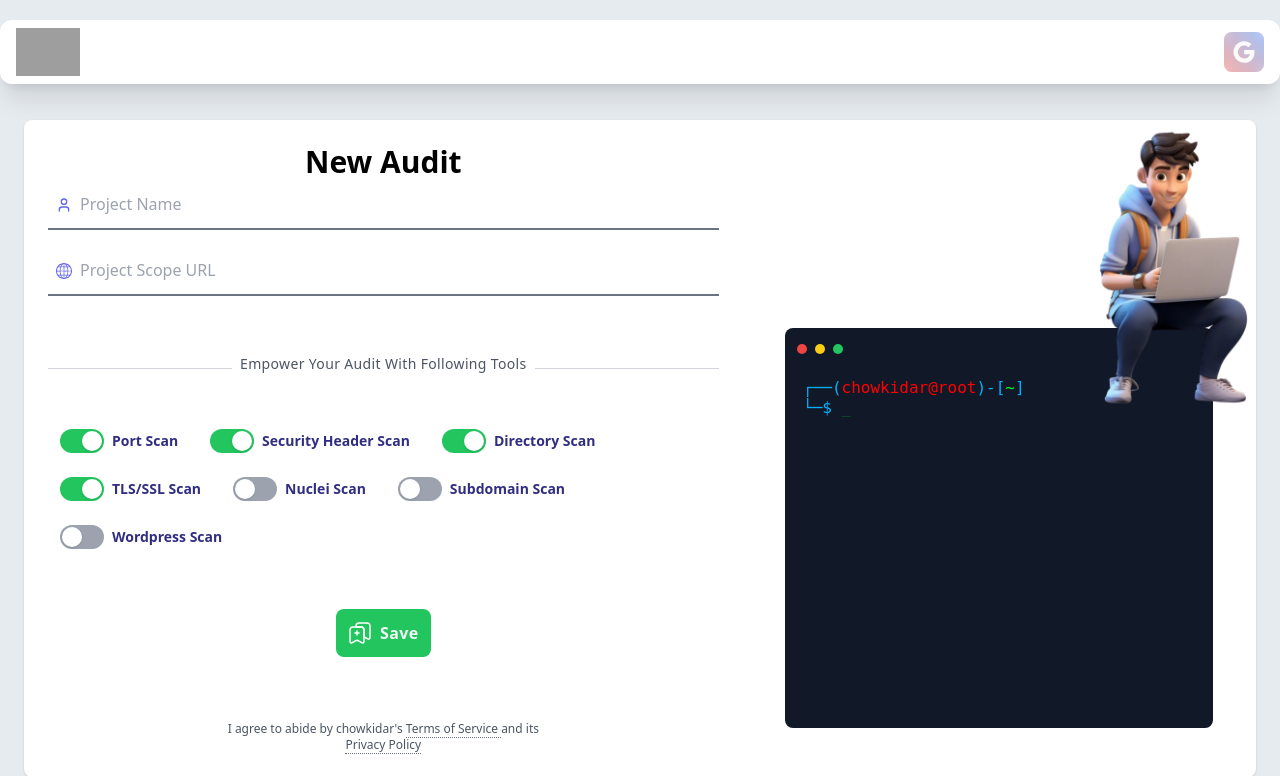
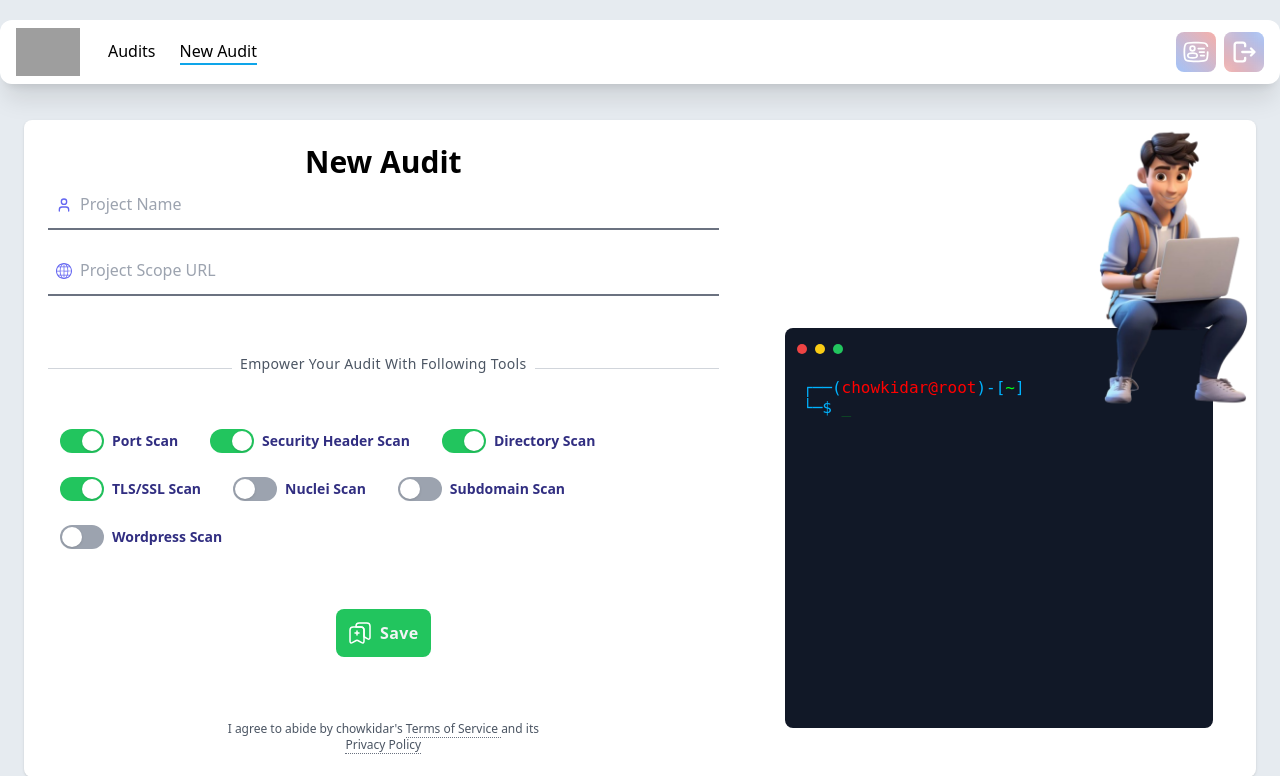
Before and after one commit to Geni-Wazir/chowkidar, a Flask app: page /audits/new in a window 1280 px wide. Shown: the top 776 px of the page. Run offline with Flask 3, Linux system fonts and the light colour scheme; the visitor is signed in with stand-in values (Sample User, id 1); parts of the project's set-up code (start-up, migrations or seed data) failed here and were passed over; some libraries are stand-ins or nearby versions; some web fonts are replaced; grey boxes are pictures that could not be loaded.

Commit message:
navbar update

```diff
--- a/chowkidar/templates/layout.html
+++ b/chowkidar/templates/layout.html
@@ -25,10 +25,34 @@
 					<img src="{{ url_for('static', filename='logo.png') }}" class="h-6 sm:h-12" alt="Chowkidar Logo">
 				</a>
 				<div class="relative flex h-12 sm:h-16 items-center justify-between text-black" id="navbar-sticky">
+					<ul class="flex text-[0.7rem] sm:text-base">
+						{% if current_user.is_authenticated %}
+						<li class="hover:bg-gray-300 px-2 sm:px-3 py-2 flex flex-col items-center rounded-xl">
+							<a href="{{ url_for('audits.audit_list') }}" {% if 'Audits' in title %}
+								class="text-black border-b-2 border-sky-500">
+								{% else %}
+								class="text-black">
+								{% endif %}
+								Audits
+							</a>
+						</li>
+						<li
+							class="hover:bg-gray-300 px-2 sm:px-3 py-2 flex flex-col items-center rounded-xl whitespace-nowrap">
+							<a href="{{ url_for('audits.add_audit') }}" {% if 'Add Audit' in title %}
+								class="text-black border-b-2 border-sky-500">
+								{% else %}
+								class="text-black">
+								{% endif %}
+								New Audit
+							</a>
+						</li>
+						{% endif %}
 
+					</ul>
 				</div>
 			</div>
 			<div class="flex items-center pl-2 sm:pl-0 md:order-2 space-x-3 md:space-x-0 rtl:space-x-reverse right-0">
+				{% if not current_user.is_authenticated %}
 				<a class="h-8 w-8 sm:h-10 sm:w-10 auth-btn group" type="btn" href="{{ url_for('utils.auth') }}">
 					<span class="svgContainer">
 						<svg class="h-4 w-4 sm:h-6 sm:w-6" viewBox="0 0 48 48" id="b" xmlns="http://www.w3.org/2000/svg"
@@ -57,6 +81,52 @@
 						<span class='text-white text-xs normal-case font-normal whitespace-nowrap'>Login</span>
 					</div>
 				</a>
+				{% else %}
+				<a class="h-8 w-8 sm:h-10 sm:w-10 mx-0 sm:mx-2 auth-btn group" type="btn"
+					href="{{ url_for('utils.profile') }}">
+					<span class="svgContainer">
+						<svg class="h-5 w-5 sm:h-7 sm:w-7" viewBox="0 0 24 24" fill="none"
+							xmlns="http://www.w3.org/2000/svg">
+							<g id="SVGRepo_bgCarrier" stroke-width="0"></g>
+							<g id="SVGRepo_tracerCarrier" stroke-linecap="round" stroke-linejoin="round"></g>
+							<g id="SVGRepo_iconCarrier">
+								<circle cx="9" cy="9" r="2" stroke="#ffffff" stroke-width="1.5"></circle>
+								<path
+									d="M13 15C13 16.1046 13 17 9 17C5 17 5 16.1046 5 15C5 13.8954 6.79086 13 9 13C11.2091 13 13 13.8954 13 15Z"
+									stroke="#ffffff" stroke-width="1.5"></path>
+								<path
+									d="M22 12C22 15.7712 22 17.6569 20.8284 18.8284C19.6569 20 17.7712 20 14 20H10C6.22876 20 4.34315 20 3.17157 18.8284C2 17.6569 2 15.7712 2 12C2 8.22876 2 6.34315 3.17157 5.17157C4.34315 4 6.22876 4 10 4H14C17.7712 4 19.6569 4 20.8284 5.17157C21.298 5.64118 21.5794 6.2255 21.748 7"
+									stroke="#ffffff" stroke-width="1.5" stroke-linecap="round"></path>
+								<path d="M19 12H15" stroke="#ffffff" stroke-width="1.5" stroke-linecap="round"></path>
+								<path d="M19 9H14" stroke="#ffffff" stroke-width="1.5" stroke-linecap="round"></path>
+								<path d="M19 15H16" stroke="#ffffff" stroke-width="1.5" stroke-linecap="round"></path>
+							</g>
+						</svg>
+						<span class="BGProfile"></span>
+					</span>
+					<div class='absolute hidden group-hover:block mt-20 bg-black rounded-md p-1 px-2 auth-triangle-top'>
+						<span class='text-white text-xs normal-case font-normal whitespace-nowrap'>Profile</span>
+					</div>
+				</a>
+				<a class="h-8 w-8 sm:h-10 sm:w-10 auth-btn group" type="btn" href="{{ url_for('utils.logout') }}">
+					<span class="svgContainer">
+						<svg class="h-5 w-5 sm:h-7 sm:w-7" viewBox="0 0 24 24" xmlns="http://www.w3.org/2000/svg"
+							fill="none">
+							<g id="SVGRepo_bgCarrier" stroke-width="0"></g>
+							<g id="SVGRepo_tracerCarrier" stroke-linecap="round" stroke-linejoin="round"></g>
+							<g id="SVGRepo_iconCarrier">
+								<path stroke="#ffffff" stroke-linecap="round" stroke-linejoin="round" stroke-width="2"
+									d="M20 12h-9.5m7.5 3l3-3-3-3m-5-2V6a2 2 0 00-2-2H6a2 2 0 00-2 2v12a2 2 0 002 2h5a2 2 0 002-2v-1">
+								</path>
+							</g>
+						</svg>
+					</span>
+					<span class="BG"></span>
+					<div class='absolute hidden group-hover:block mt-20 bg-black rounded-md p-1 px-2 auth-triangle-top'>
+						<span class='text-white text-xs normal-case font-normal whitespace-nowrap'>Logout</span>
+					</div>
+				</a>
+				{% endif %}
 			</div>
 		</div>
 	</nav>
@@ -114,7 +184,7 @@
 				{% endblock %}
 			</div>
 			<script src="https://cdn.jsdelivr.net/npm/chart.js"></script>
-
+			<script src="{{ url_for('static', filename='main.js') }}"></script>
 </body>
 
 </html>
```
